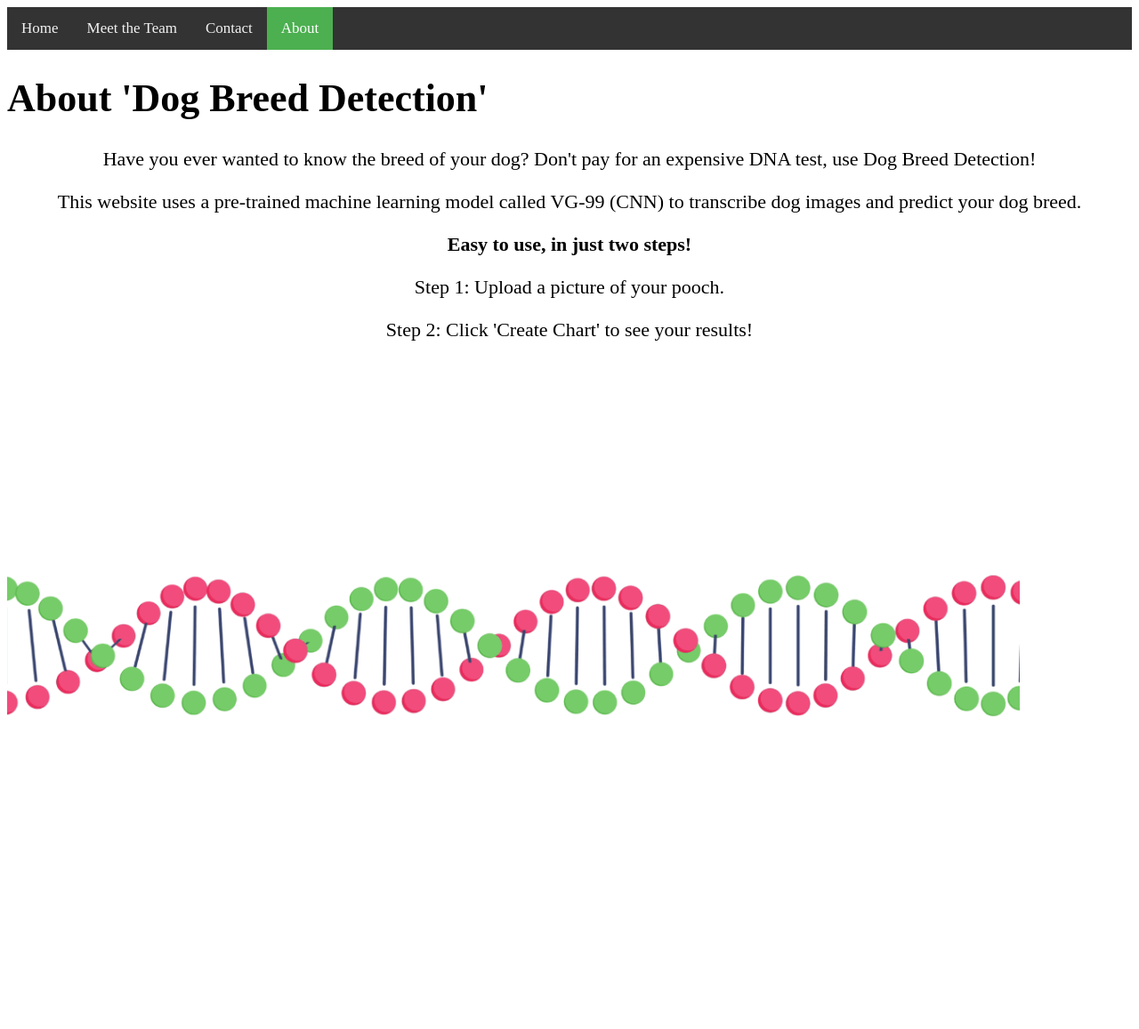
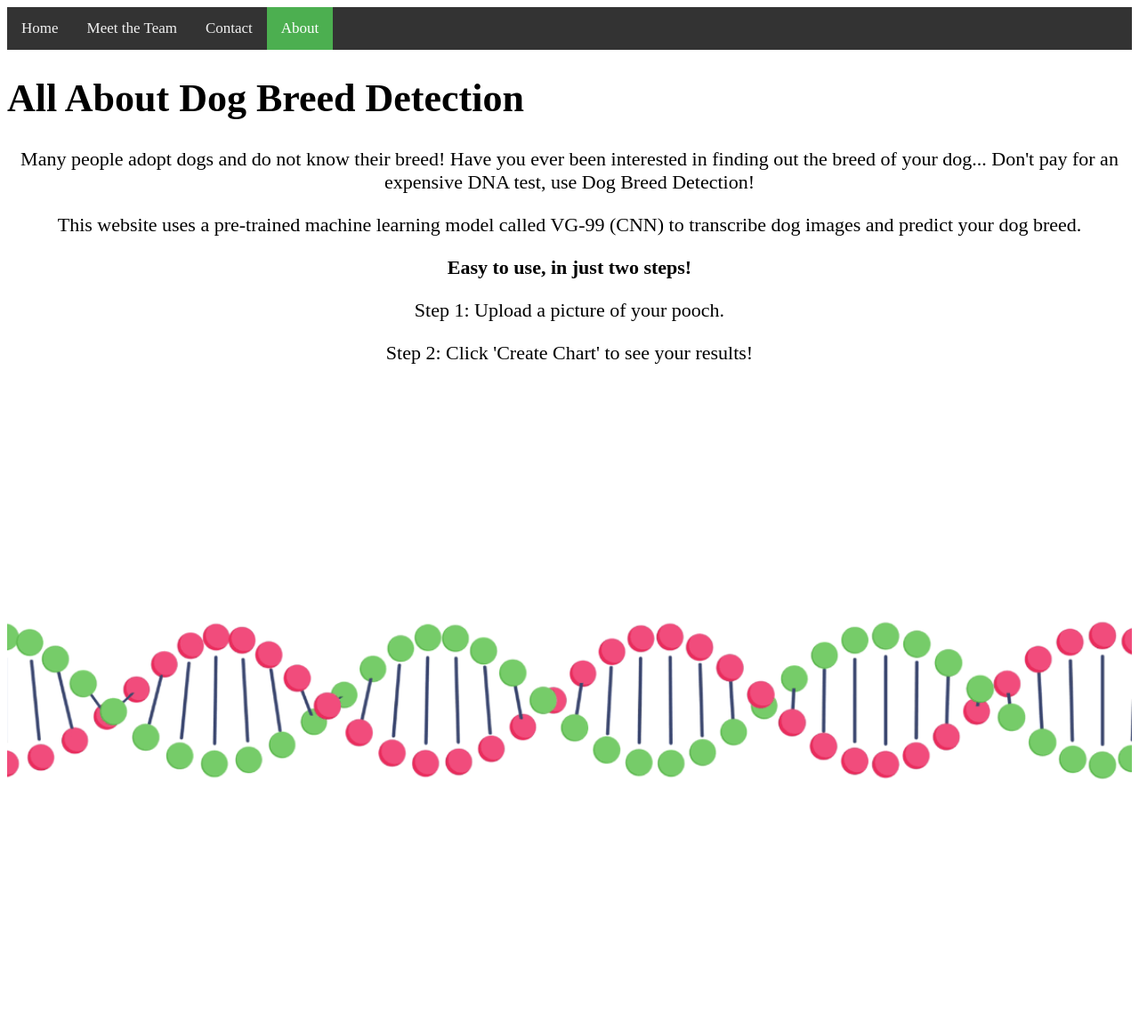
Before and after one commit to katelynburke/dog_breed_detection, a Flask app: page /about in a window 1280 px wide. Shown: the whole page at 89% size. Before the commit the page ends 806 px from the top, so only its background shows below. Run offline with Flask 2, Linux system fonts and the light colour scheme; some libraries are stand-ins or nearby versions; some web fonts are replaced.

Commit message:
fixing about page

```diff
--- a/templates/about.html
+++ b/templates/about.html
@@ -36,7 +36,7 @@ body {
 
 
 
- <h1>About 'Dog Breed Detection'</h1>
+ <h1>All About Dog Breed Detection</h1>
 
     <!-- Script for D3.js  -->
     <script src="https://cdnjs.cloudflare.com/ajax/libs/d3/5.5.0/d3.min.js"></script>
@@ -44,7 +44,7 @@ body {
     <!-- Script for app.js -->
     <script type="application/javascript" src="../static/js/app.js"></script>
 
-    <div style="text-align:center">Have you ever wanted to know the breed of your dog? Don't pay for an expensive DNA test, use Dog Breed Detection!</p>
+    <div style="text-align:center">Many people adopt dogs and do not know their breed! Have you ever been interested in finding out the breed of your dog... Don't pay for an expensive DNA test, use Dog Breed Detection!</p>
         <p>This website uses a pre-trained machine learning model called VG-99 (CNN) to transcribe dog images and predict your dog breed.</p>
  <p><b>Easy to use, in just two steps!</b></p>
 
@@ -52,4 +52,4 @@ body {
  <p> Step 2: Click 'Create Chart' to see your results!</p></div>
 </html>
 
-<img src="/static/images/dna2.gif" alt="dna" style="width:90%" class="center">
+<img src="/static/images/dna2.gif" alt="dna" style="width:100%" class="center">
```
